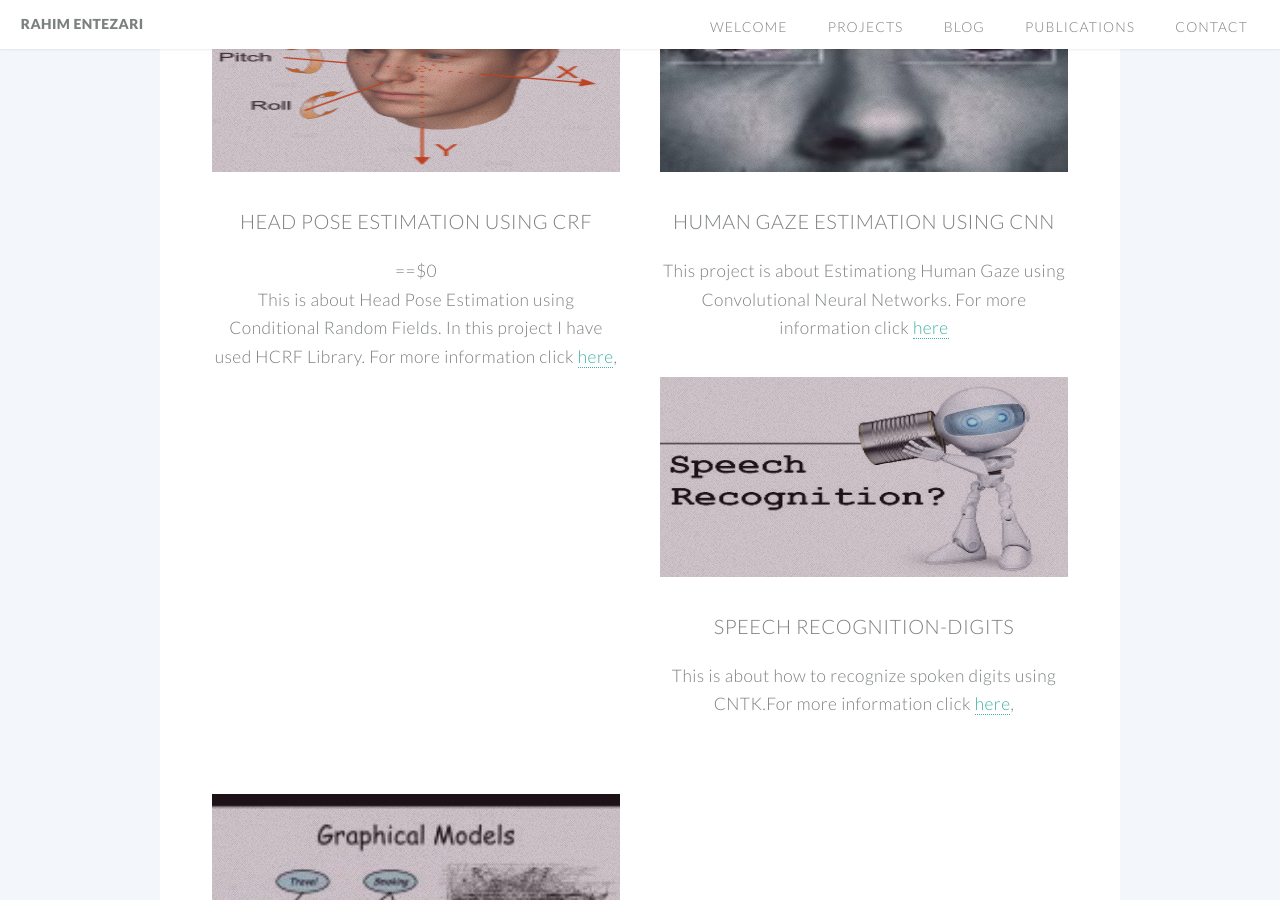
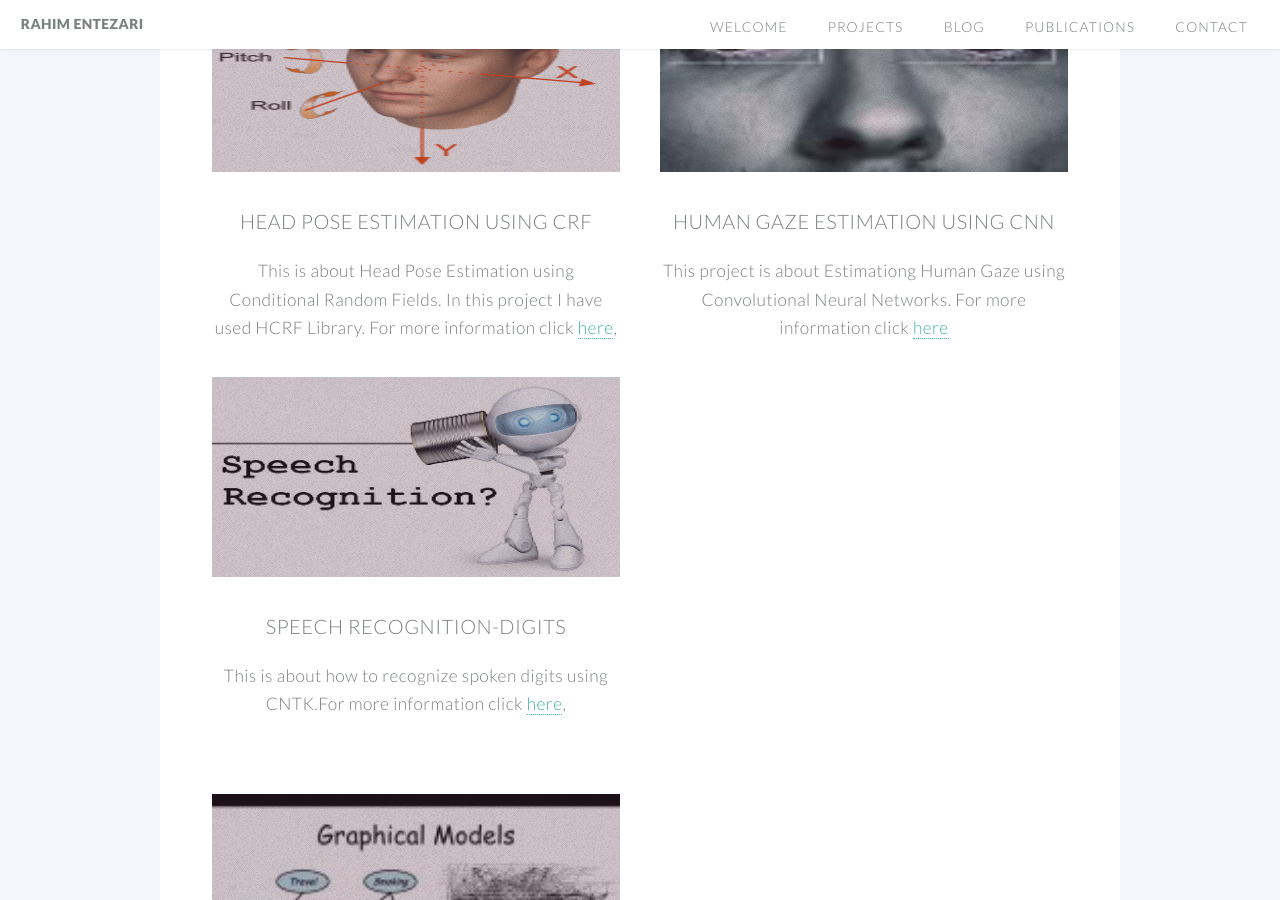
Before and after one commit to rahimentezari/rahim.github.io, a Jekyll site: the page built from index.html, in a window 1280 px wide and 900 px high, scrolled down 1277 px. Built offline with Jekyll 4.4.1, drawn with Linux system fonts in a browser that asks for light colours.

Commit message:
Update index.html

```diff
--- a/index.html
+++ b/index.html
@@ -37,7 +37,7 @@
 								<section>
 									<a href="#" class="image featured"><img src="images/headpose-hcrf.png"alt="HTML5 Icon" width="50" height="200"> </a>
 									<header>
-										<h3>Head Pose Estimation using CRF</h3> ==$0
+										<h3>Head Pose Estimation using CRF</h3>
 									</header>
 									<p>This is about Head Pose Estimation using Conditional Random Fields. In this project I have used HCRF Library. For more information click <a href="https://github.com/rahimentezari/Headpose-HCRF">here</a>, </p>
 								</section>
@@ -55,6 +55,7 @@
 
 							</div>
 							<div class="6u">
+
 								<section>
 									<a href="#" class="image featured"><img src="images/speech-digits.jpg" alt="HTML5 Icon" width="50" height="200"> </a>
 									<header>
```
